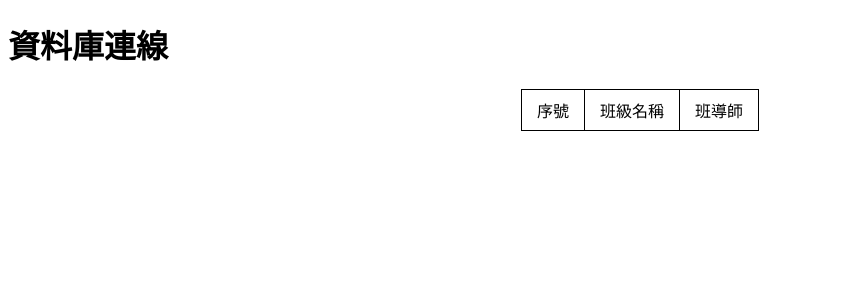
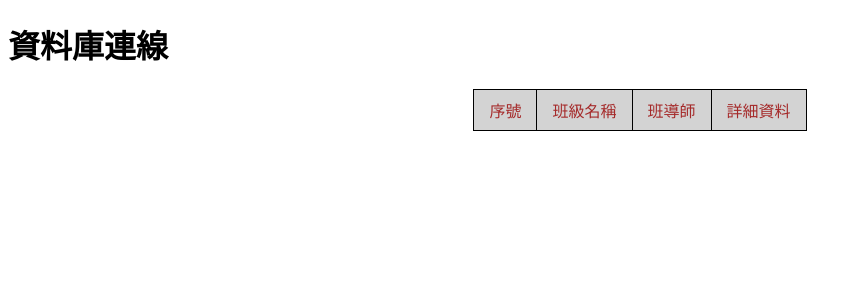
Before and after one commit to youyu129/113-PHP, a PHP site: page /pdo.php in a window 1280 px wide. Shown: the top 300 px of the page, without its empty margins (0-861 px from the left). Run offline with PHP 8.4, Linux system fonts and the light colour scheme; data that the repository does not hold is empty.

```diff
--- a/pdo.php
+++ b/pdo.php
@@ -11,9 +11,9 @@
             border: 1px solid black;
             margin:auto;
         }
-        th{
-            background-color: #fff;
-            color:darkorange;
+        table tr:first-child {
+            background-color: lightgray;
+            color:brown;
             text-shadow:;
         }
         tr,
@@ -30,7 +30,7 @@
     <h1>資料庫連線</h1>
     <table>
     <tr>
-        <td>序號</td></td><td>班級名稱</td><td>班導師</td>
+        <td>序號</td></td><td>班級名稱</td><td>班導師</td><td>詳細資料</td>
     </tr>
         <?php
     // $dsn通常都用這個變數
@@ -51,6 +51,7 @@
             <td><?=$row['id'];?></td>
             <td><?=$row['name']?></td>
             <td><?=$row['tutor']?></td>
+            <td><a href="classes_detail.php">詳細資料</a></td>
         </tr>
     <?php
     }
```
Also changed, not shown: classes_detail.php (+21 -1 lines).
